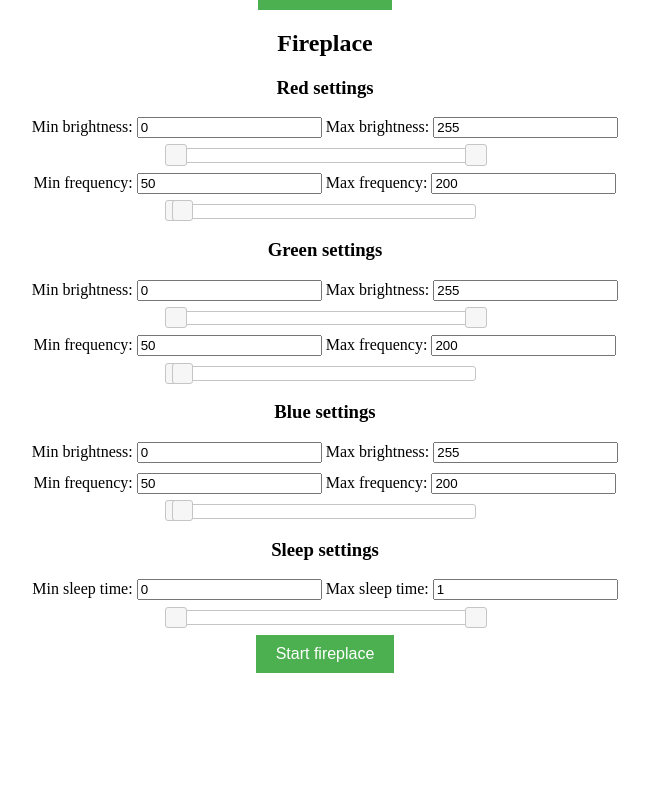
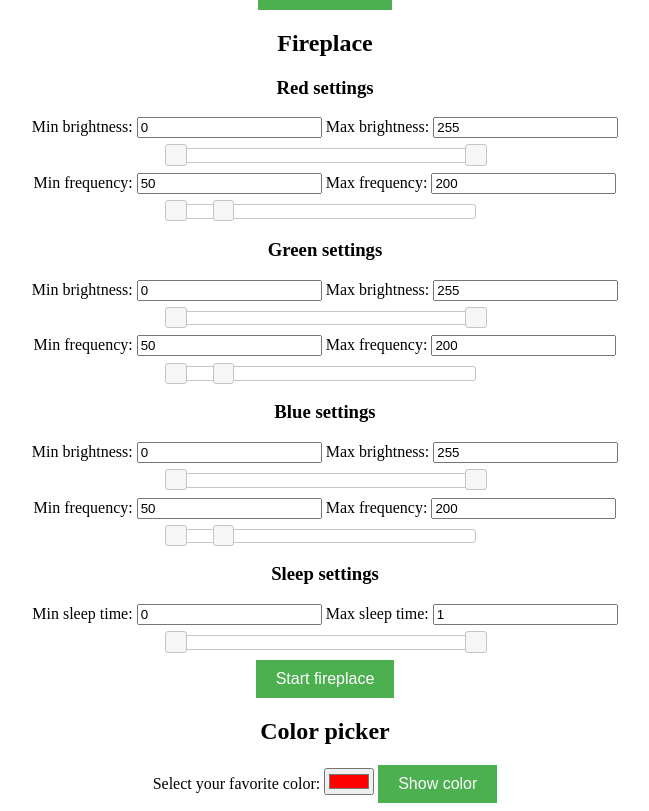
Before and after one commit to Phaneron97/smartLedstrip, a Flask app: page / in a window 1280 px wide. Shown: the part 260-1071 px from the top of the page, without its empty margins (315-964 px from the left). Before the commit the page ends 933 px from the top, so only its background shows below. Run offline with Flask 3, Linux system fonts and the light colour scheme.

Commit message:
added colorpicker frontend

```diff
--- a/templates/index.html
+++ b/templates/index.html
@@ -68,7 +68,7 @@
 
       class FrequencySlider extends Slider {
         constructor(sliderContainer, lowerInput, higherInput) {
-          super(sliderContainer, lowerInput, higherInput, 100, 5000, 1);
+          super(sliderContainer, lowerInput, higherInput, 50, 1000, 1);
         }
       }
 
@@ -90,7 +90,7 @@
       const freqGreenSlider = new FrequencySlider("#freqGreen", "#minFreqGreen", "#maxFreqGreen");
       freqGreenSlider.createSlider();
 
-      const brightnessBlueSlider = new FrequencySlider("#freqBlue", "#minFreqBlue", "#maxFreqBlue");
+      const brightnessBlueSlider = new BrightnessSlider("#brightnessBlue", "#minBrightnessBlue", "#maxBrightnessBlue");
       brightnessBlueSlider.createSlider();
 
       const freqBlueSlider = new FrequencySlider("#freqBlue", "#minFreqBlue", "#maxFreqBlue");
@@ -183,5 +183,12 @@
 
     <button type="submit">Start fireplace</button>
   </form>
+
+  <h2>Color picker</h2>
+  <form action="{{ url_for('process_colorpicker') }}" method="post">
+    <label for="favcolor">Select your favorite color:</label>
+    <input type="color" id="favcolor" name="favcolor" value="#ff0000">
+    <button type="submit">Show color</button>
+  </form>
 </body>
 </html>
```
